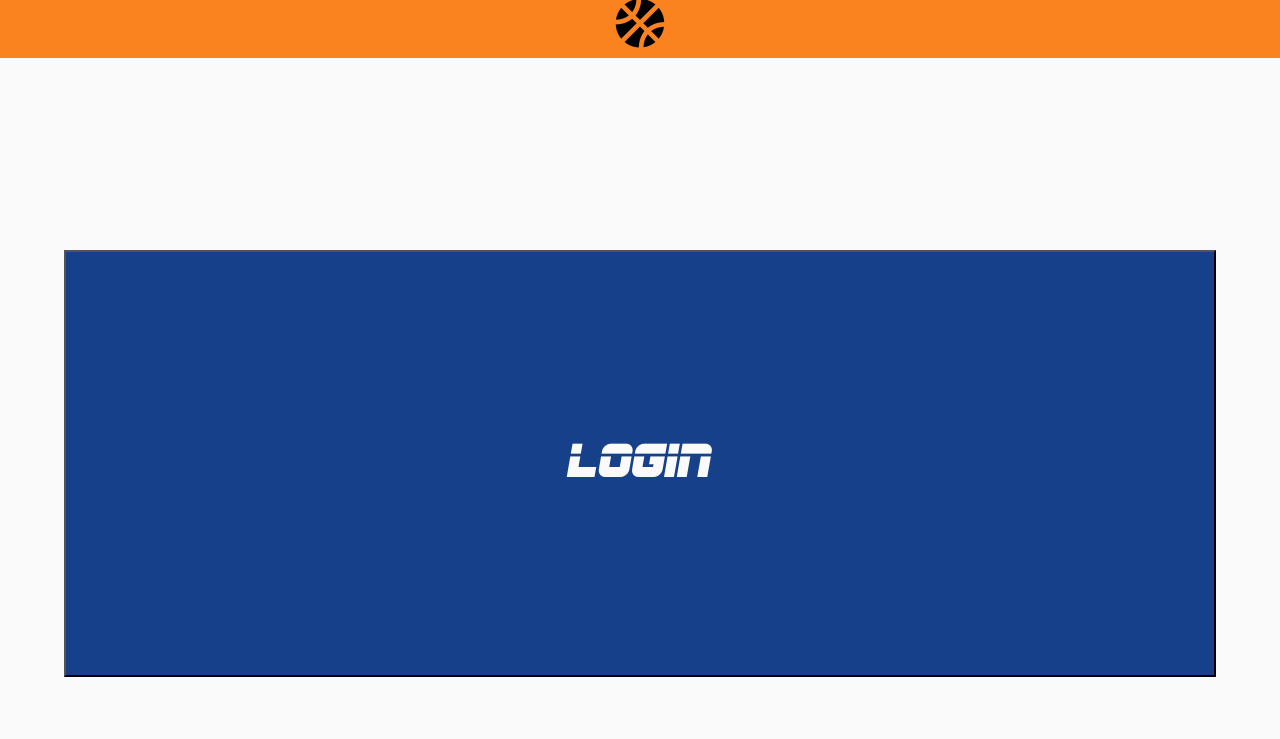
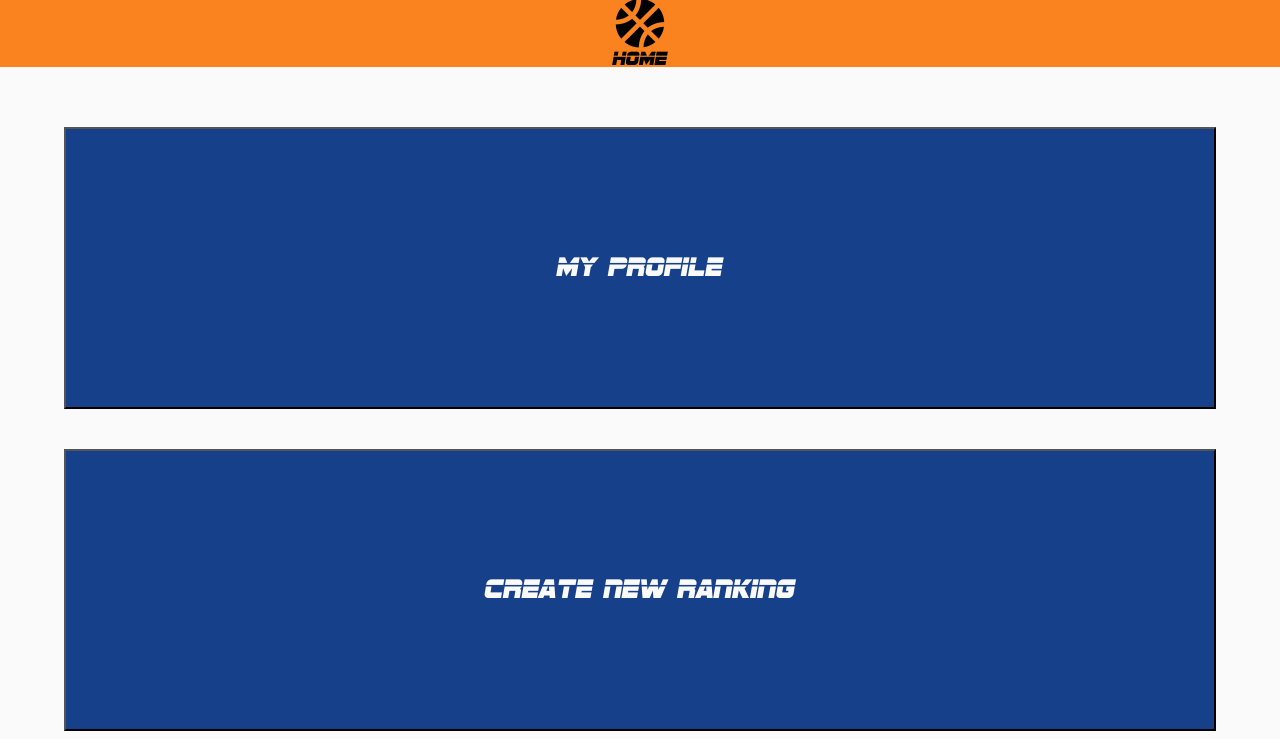
Before and after one commit to richtrunzo/nba-ranker, a website: page index.html in a window 1280 px wide. Shown: the part 61-800 px from the top of the page. Drawn offline with Linux system fonts and the light colour scheme.

Commit message:
Created html and css for the homepage. #3

```diff
--- a/css/styles.css
+++ b/css/styles.css
@@ -18,8 +18,16 @@ h1 {
 .fa-basketball-ball {
   color: black;
   font-size: 50px;
-  padding-bottom: 10px;
   padding-top: 0;
+}
+
+.fa-basketball-ball:hover {
+  color: #fafafa;
+}
+
+.home-btn {
+  margin-top: 4px;
+  font-size: 20px;
 }
 
 /* home login page (first page you see) */
@@ -95,3 +103,16 @@ h1 {
   padding-top: 5%;
   padding-bottom: 5%;
 }
+
+/* homepage  */
+
+.homepage-btn {
+  background-color: #17408b;
+  color: #fafafa;
+  font-family: 'Sport', Arial, Helvetica, sans-serif;
+  font-size: 28px;
+  width: 90%;
+  padding-top: 10%;
+  padding-bottom: 10%;
+  margin-top: 40px;
+}
--- a/index.html
+++ b/index.html
@@ -15,10 +15,11 @@
     <div class="header">
       <h1>NBA Ranker</h1>
       <i class="fas fa-basketball-ball"></i>
+      <p class="text home-btn">HOME</p>
     </div>
   </header>
   <main>
-    <div data-view="view" id="home" class="view active">
+    <div data-view="view" id="home" class="view hidden">
       <div class="row-one login">
         <button class="login-btn">Login</button>
       </div>
@@ -82,6 +83,18 @@
       </div>
     </div>
 
+    <div data-view="view" id="homepage" class="view active">
+      <div class="row-one">
+        <button class="homepage-btn my-profile-btn-home">My Profile</button>
+      </div>
+      <div class="row-two">
+        <button class="homepage-btn create-ranking-btn">Create New Ranking</button>
+      </div>
+      <div class="row-three">
+        <button class="homepage-btn browse-ranking-btn">Browse Rankings</button>
+      </div>
+    </div>
+
   </main>
   <script src="js/data.js"></script>
   <script src="js/main.js"></script>
--- a/js/main.js
+++ b/js/main.js
@@ -14,12 +14,12 @@ var $myProfile = document.getElementById('my-profile');
 
 var $view = document.querySelectorAll('.view');
 
-document.addEventListener('DOMContentLoaded', function (event) {
-  if (data.profile.username !== null) {
-    viewSwap(3);
-    $myProfile.appendChild(profileRender(data));
-  }
-});
+// document.addEventListener('DOMContentLoaded', function (event) {
+//   if (data.profile.username !== null) {
+//     viewSwap(3);
+//     $myProfile.appendChild(profileRender(data));
+//   }
+// });
 
 $loginButton.addEventListener('click', function (event) {
   viewSwap(1);
```
